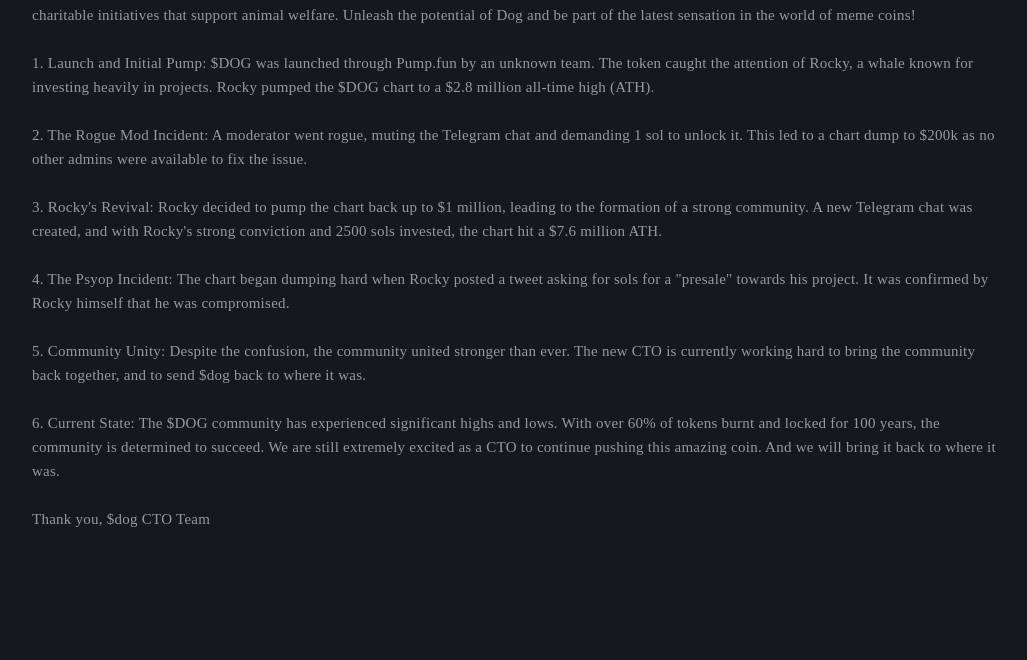
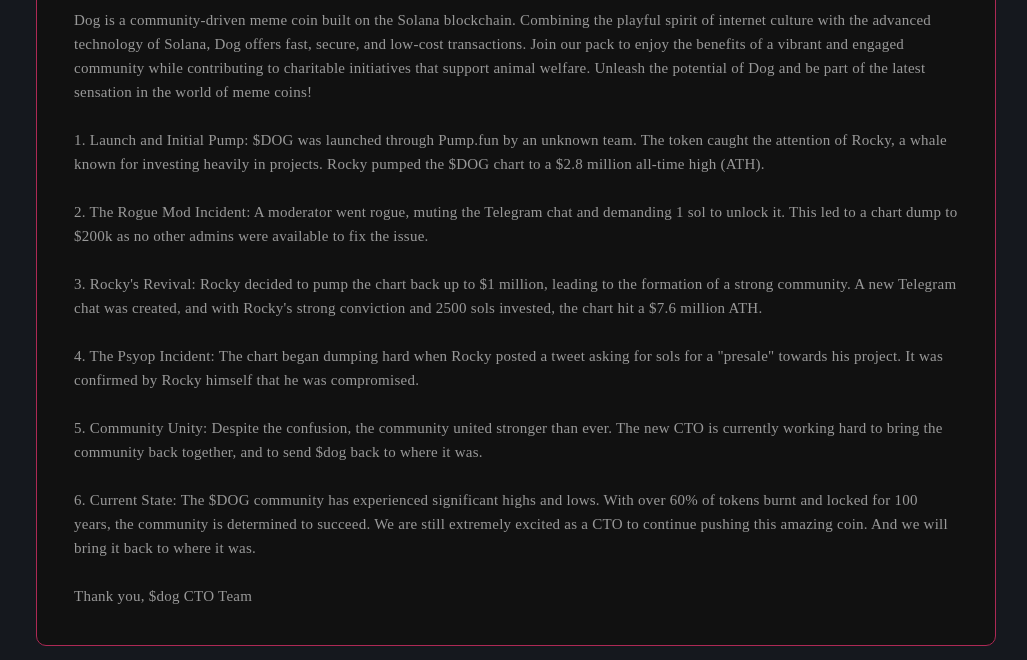
Before and after one commit to jakia12/dogonsol, a plain HTML site: page index.html in a window 1280 px wide. Shown: the part 3446-4106 px from the top of the page, without its empty margins (124-1151 px from the left). Drawn offline with Linux system fonts and the light colour scheme; some packages are replaced by stand-ins of ours; a script that the page names is missing; a small style sheet from the web is missing; a web font is replaced by a local one.

Commit message:
Add files via upload

```diff
--- a/assets/css/style.css
+++ b/assets/css/style.css
@@ -708,6 +708,14 @@ img.road_img {
   margin: 15px 4px;
   border: 1px solid #ad2955;
 }
+.road_card2 {
+  background: #111;
+  padding: 37px;
+  border-radius: 10px;
+  /* height: 420px; */
+  margin: 15px 4px;
+  border: 1px solid #ad2955;
+}
 
 .road_card h3,
 .road_card h2 {
```
